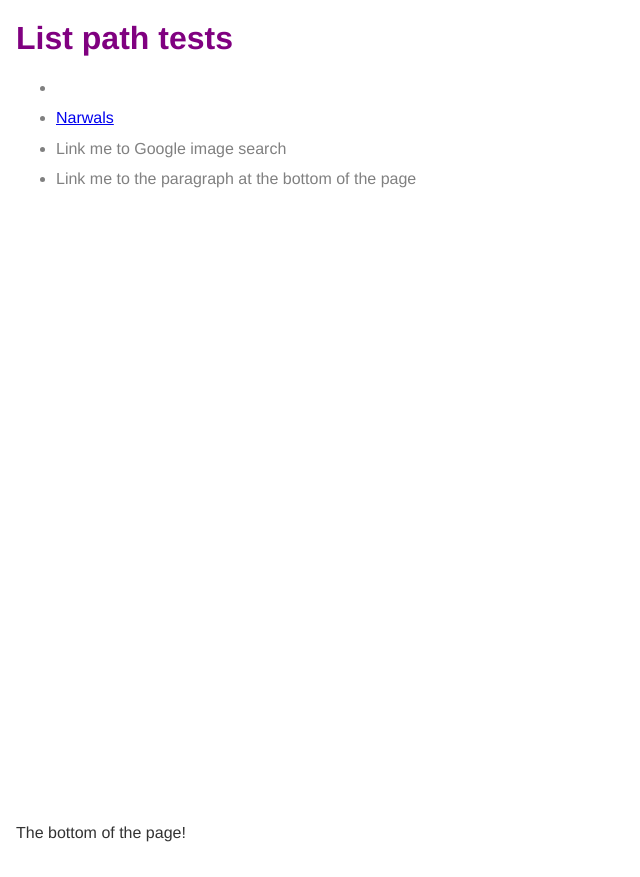
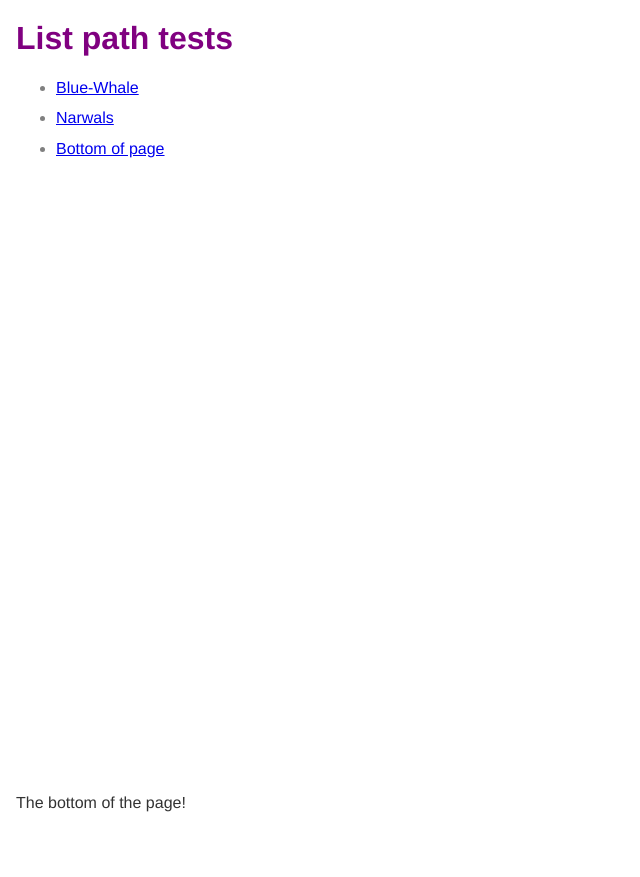
Before and after one commit to ejohnson08/RepositoryC15, a plain HTML site: page HTML/Assignment/03-links/links2-download.html in a window 1280 px wide. Shown: the whole page, without its empty margins (0-640 px from the left). After the commit the page ends 846 px from the top, so only its background shows below. Drawn offline with Linux system fonts and the light colour scheme.

Commit message:
java script

```diff
--- a/HTML/Assignment/03-links/links2-download.html
+++ b/HTML/Assignment/03-links/links2-download.html
@@ -34,10 +34,9 @@
     <h1>List path tests</h1>
 
     <ul>
-      <li><a target="_blank" "</a></li>
+      <li><a target="_blank" href="blue-whale.jpg" title="link to blue-whale"> Blue-Whale</a> </a></li>
       <li><a target="_blank" href="narwhals.html" title="link to narwals"> Narwals</a> </a></li>
-      <li><a target="_blank">Link me to Google image search</a></li>
-      <li><a>Link me to the paragraph at the bottom of the page</a></li>
+      <li><a href="#bottom" title="link to bottom of page">Bottom of page</a> </a></li>
     </ul>
 
     <div></div>
```
Also changed, not shown: HTML/Assignment/03-links/links3-download.html (+3 -1 lines).
